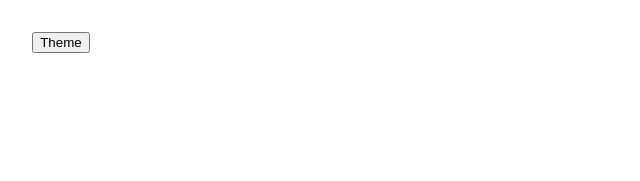
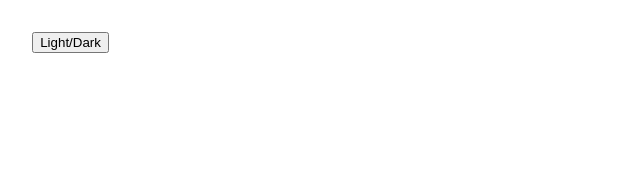
Before and after one commit to joshlinus/Personal-Website, a plain HTML site: page Code/index.html in a window 1280 px wide. Shown: the top 181 px of the page, 190-830 px from the left. Drawn offline with Linux system fonts and the light colour scheme.

```diff
--- a/Code/index.html
+++ b/Code/index.html
@@ -12,7 +12,7 @@
   <body>
     <nav>
         <ul>
-          <li style="float:left"><button>Theme</button></li>
+          <li style="float:left"><button>Light/Dark</button></li>
           <li style="float:right">Joshua Linus</li>
         </ul>
     </nav>
```
